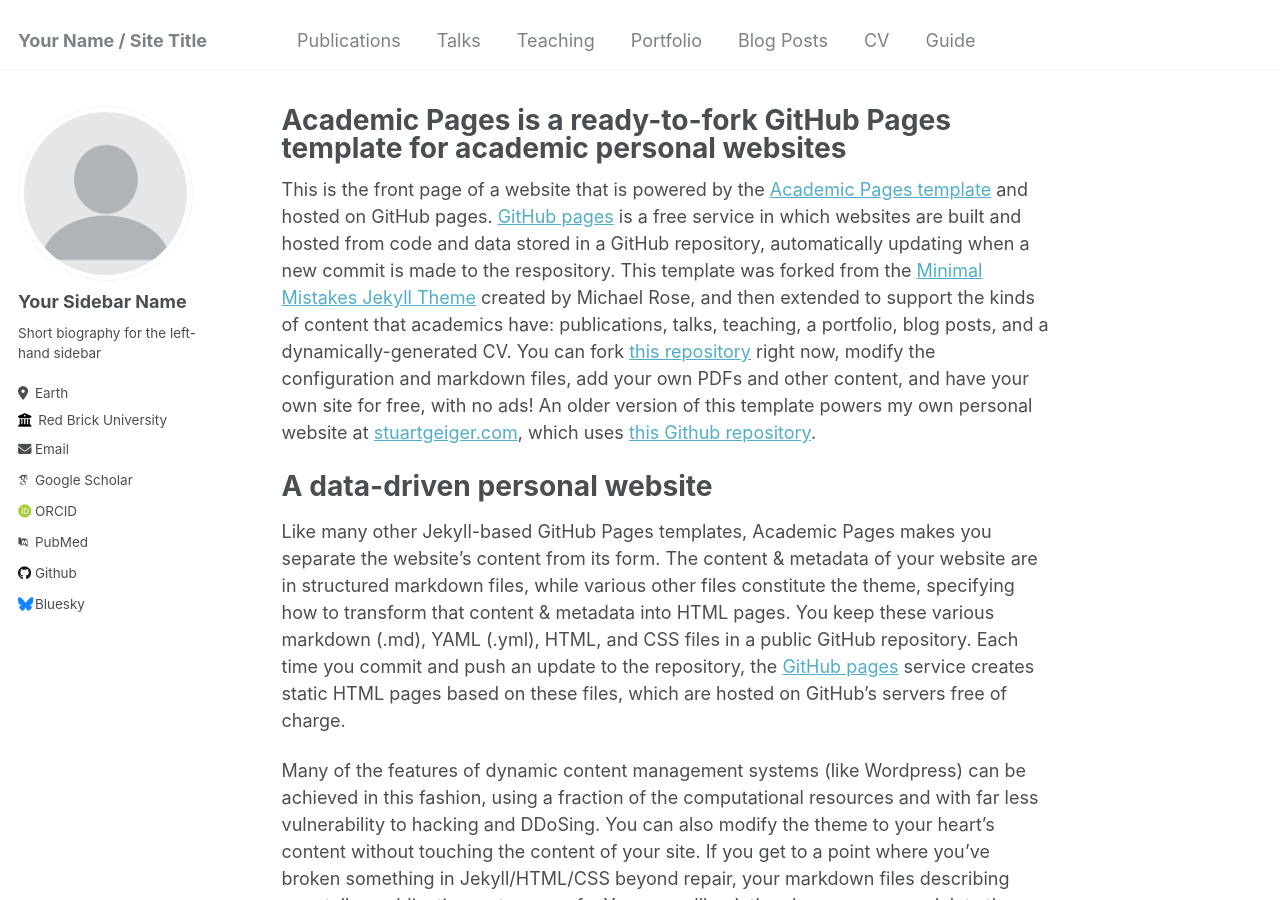
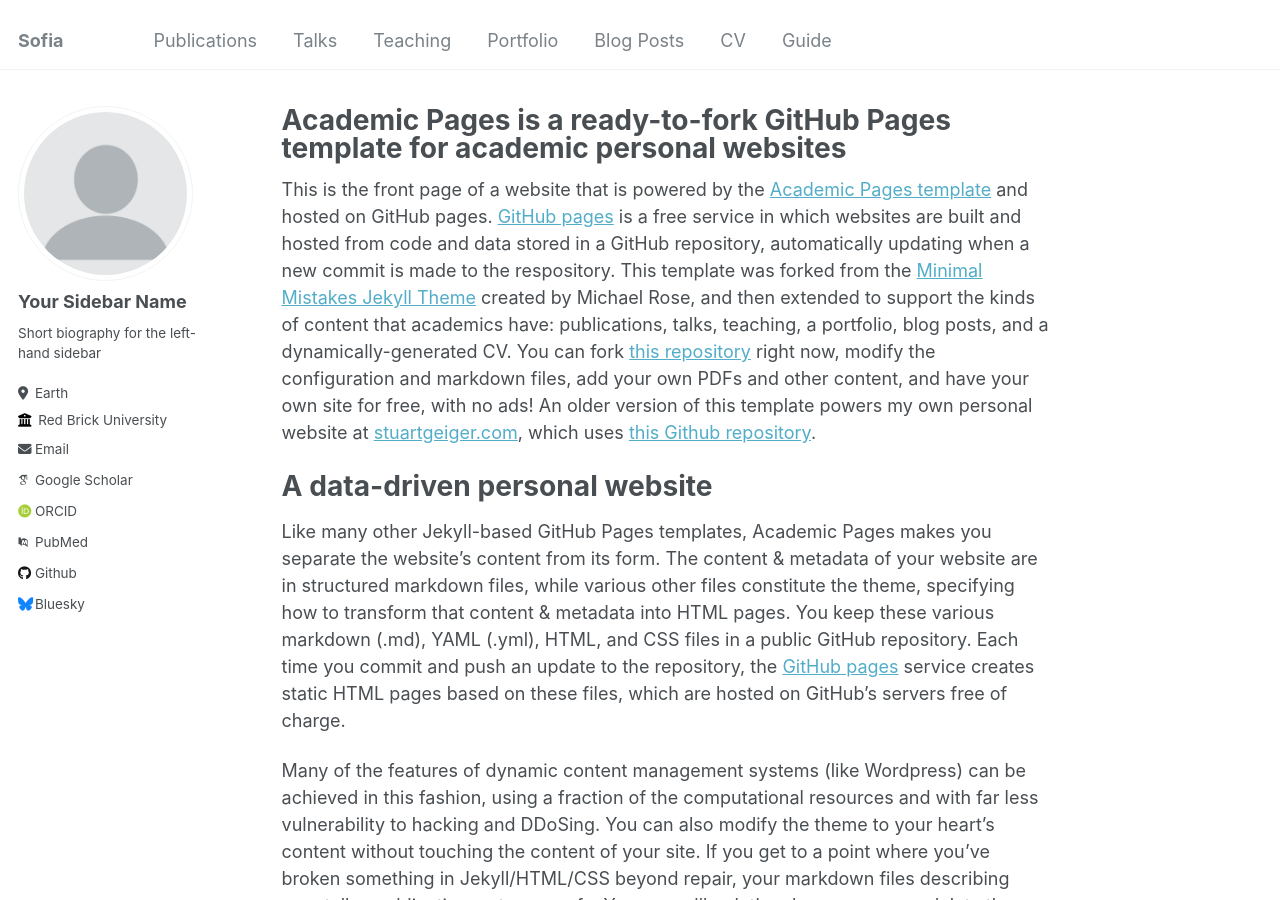
Before and after one commit to sofiaem2/sofiaem2.github.io, a Jekyll site: the page built from _pages/about.md, in a window 1280 px wide and 900 px high. Built offline with Jekyll 4.4.1, drawn with Linux system fonts in a browser that asks for light colours; some web fonts are replaced.

Commit message:
Update _config.yml
Added my name

```diff
--- a/_config.yml
+++ b/_config.yml
@@ -8,7 +8,7 @@
 
 # Basic Site Settings
 locale                   : "en-US"
-title                    : "Your Name / Site Title"
+title                    : "Sofia"
 title_separator          : "-"
 name                     : &name "Your Name"
 description              : &description "personal description"
```
